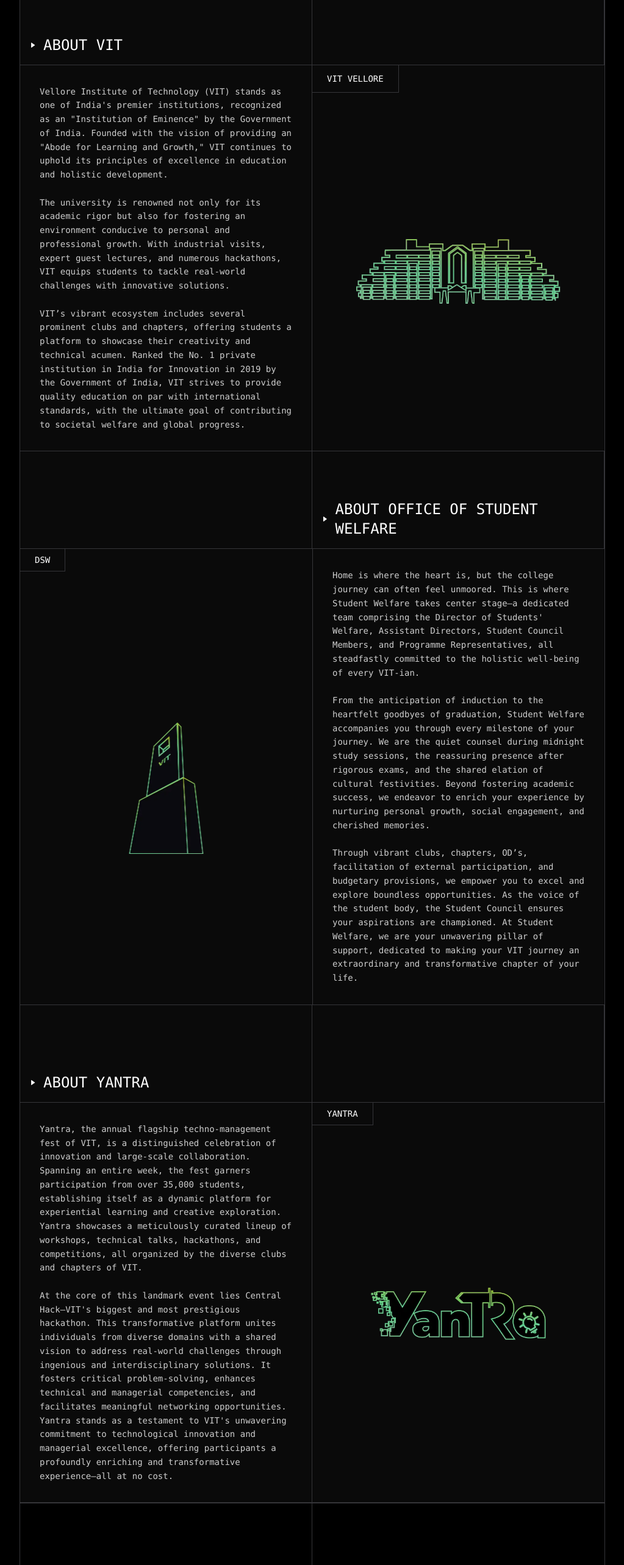
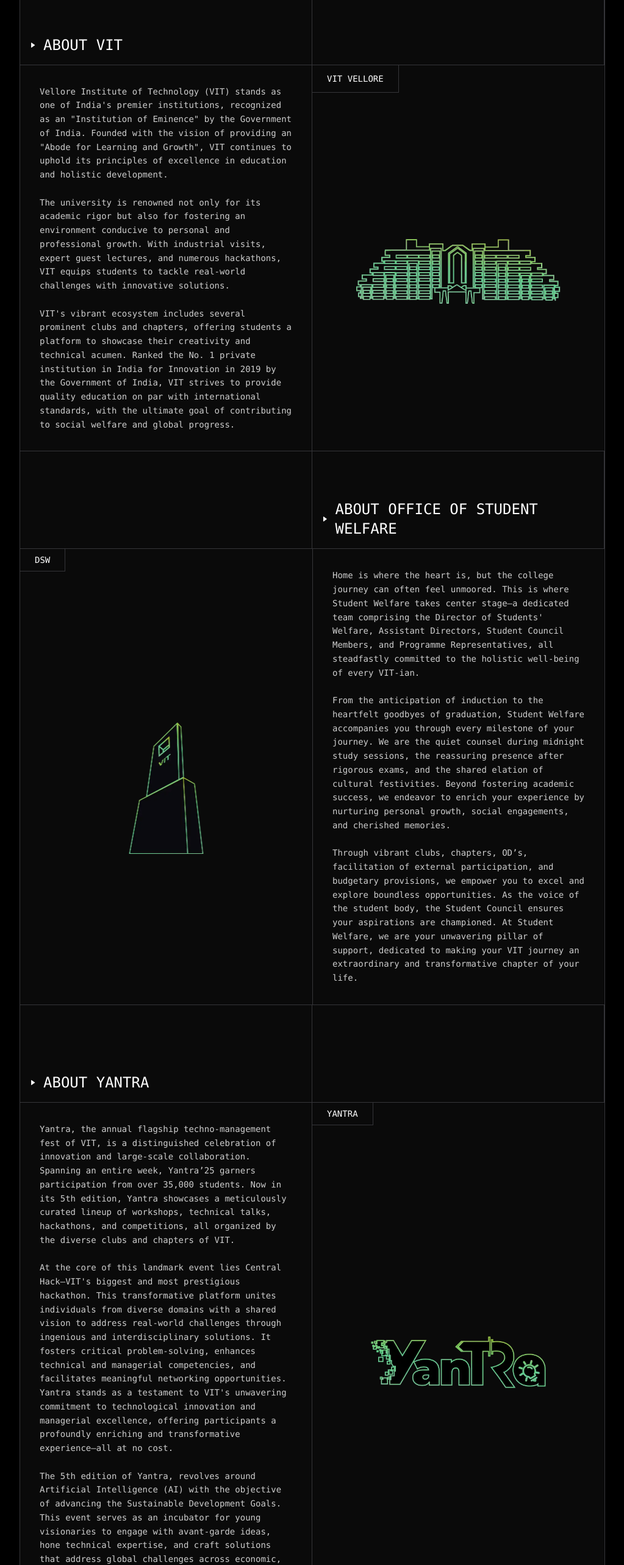
Before and after one commit to Keshav-Aneja/yantra-2025, a Next.js app: page / in a window 1280 px wide. Shown: the part 1720-4286 px from the top of the page at 61% size, without its empty margins (128-1151 px from the left). Built offline with nearby package versions, Linux system fonts and the light colour scheme.

Commit message:
fix: chatbot added to layout and about section content changed

```diff
--- a/src/app/layout.tsx
+++ b/src/app/layout.tsx
@@ -1,6 +1,7 @@
 import type { Metadata } from "next";
 import { Geist, Geist_Mono } from "next/font/google";
 import "@/styles/globals.css";
+import Chatbot from "@/components/Chatbot";
 
 const geistSans = Geist({
   variable: "--font-geist-sans",
@@ -31,6 +32,7 @@
         className={`${geistSans.variable} ${geistMono.variable} antialiased`}
       >
         {children}
+        <Chatbot />
       </body>
     </html>
   );
--- a/src/app/page.tsx
+++ b/src/app/page.tsx
@@ -9,7 +9,6 @@
 import Hero from "@/sections/Hero";
 import Timeline from "@/sections/Timeline";
 import SponsorCard from "@/components/sponsor-card";
-import Chatbot from "@/components/Chatbot";
 import Sponsors from "@/sections/sponsors";
 import { sponsors } from "@/constants/sponsors";
 import PrizePool from "@/sections/PrizePool";
@@ -19,7 +18,6 @@
   return (
     <div className="min-h-screen w-full bg-black">
       <Navbar />
-      <Chatbot />
       <Hero />
       <PrizePool />
       <AboutSection />
--- a/src/sections/About.tsx
+++ b/src/sections/About.tsx
@@ -15,25 +15,12 @@
       <div className="border-r border-b border-border"></div>
       <div className="border-r border-b border-border p-8">
         <p className="font-mono text-sm leading-relaxed opacity-80">
-          Vellore Institute of Technology (VIT) stands as one of India's premier
-          institutions, recognized as an "Institution of Eminence" by the
-          Government of India. Founded with the vision of providing an "Abode
-          for Learning and Growth," VIT continues to uphold its principles of
-          excellence in education and holistic development.
+          Vellore Institute of Technology (VIT) stands as one of India's premier institutions, recognized as an "Institution of Eminence" by the Government of India. Founded with the vision of providing an "Abode for Learning and Growth", VIT continues to uphold its principles of excellence in education and holistic development.
           <br />
           <br />
-          The university is renowned not only for its academic rigor but also
-          for fostering an environment conducive to personal and professional
-          growth. With industrial visits, expert guest lectures, and numerous
-          hackathons, VIT equips students to tackle real-world challenges with
-          innovative solutions. <br />
+          The university is renowned not only for its academic rigor but also for fostering an environment conducive to personal and professional growth. With industrial visits, expert guest lectures, and numerous hackathons, VIT equips students to tackle real-world challenges with innovative solutions. <br />
           <br />
-          VIT’s vibrant ecosystem includes several prominent clubs and chapters,
-          offering students a platform to showcase their creativity and
-          technical acumen. Ranked the No. 1 private institution in India for
-          Innovation in 2019 by the Government of India, VIT strives to provide
-          quality education on par with international standards, with the
-          ultimate goal of contributing to societal welfare and global progress.
+          VIT's vibrant ecosystem includes several prominent clubs and chapters, offering students a platform to showcase their creativity and technical acumen. Ranked the No. 1 private institution in India for Innovation in 2019 by the Government of India, VIT strives to provide quality education on par with international standards, with the ultimate goal of contributing to social welfare and global progress.
         </p>
       </div>
       <div className="border-b border-border flex flex-col justify-between">
@@ -74,29 +61,13 @@
       </div>
       <div className="border-b border-l border-border p-8">
         <p className="font-mono text-sm leading-relaxed opacity-80">
-          Home is where the heart is, but the college journey can often feel
-          unmoored. This is where Student Welfare takes center stage—a dedicated
-          team comprising the Director of Students' Welfare, Assistant
-          Directors, Student Council Members, and Programme Representatives, all
-          steadfastly committed to the holistic well-being of every VIT-ian.
+          Home is where the heart is, but the college journey can often feel unmoored. This is where Student Welfare takes center stage—a dedicated team comprising the Director of Students' Welfare, Assistant Directors, Student Council Members, and Programme Representatives, all steadfastly committed to the holistic well-being of every VIT-ian.
           <br />
           <br />
-          From the anticipation of induction to the heartfelt goodbyes of
-          graduation, Student Welfare accompanies you through every milestone of
-          your journey. We are the quiet counsel during midnight study sessions,
-          the reassuring presence after rigorous exams, and the shared elation
-          of cultural festivities. Beyond fostering academic success, we
-          endeavor to enrich your experience by nurturing personal growth,
-          social engagement, and cherished memories.
+          From the anticipation of induction to the heartfelt goodbyes of graduation, Student Welfare accompanies you through every milestone of your journey. We are the quiet counsel during midnight study sessions, the reassuring presence after rigorous exams, and the shared elation of cultural festivities. Beyond fostering academic success, we endeavor to enrich your experience by nurturing personal growth, social engagements, and cherished memories.
           <br />
           <br />
-          Through vibrant clubs, chapters, OD’s, facilitation of external
-          participation, and budgetary provisions, we empower you to excel and
-          explore boundless opportunities. As the voice of the student body, the
-          Student Council ensures your aspirations are championed. At Student
-          Welfare, we are your unwavering pillar of support, dedicated to making
-          your VIT journey an extraordinary and transformative chapter of your
-          life.
+          Through vibrant clubs, chapters, OD’s, facilitation of external participation, and budgetary provisions, we empower you to excel and explore boundless opportunities. As the voice of the student body, the Student Council ensures your aspirations are championed. At Student Welfare, we are your unwavering pillar of support, dedicated to making your VIT journey an extraordinary and transformative chapter of your life.
         </p>
       </div>
       <div className="border-r border-b border-border flex flex-col p-4 justify-end items-srart h-[10rem] min-h-fit">
@@ -108,26 +79,13 @@
       <div className="border-r border-b border-border"></div>
       <div className="border-r border-b border-border p-8">
         <p className="font-mono text-sm leading-relaxed opacity-80">
-          Yantra, the annual flagship techno-management fest of VIT, is a
-          distinguished celebration of innovation and large-scale collaboration.
-          Spanning an entire week, the fest garners participation from over
-          35,000 students, establishing itself as a dynamic platform for
-          experiential learning and creative exploration. Yantra showcases a
-          meticulously curated lineup of workshops, technical talks, hackathons,
-          and competitions, all organized by the diverse clubs and chapters of
-          VIT.
+          Yantra, the annual flagship techno-management fest of VIT, is a distinguished celebration of innovation and large-scale collaboration. Spanning an entire week, Yantra’25 garners participation from over 35,000 students. Now in its 5th edition, Yantra showcases a meticulously curated lineup of workshops, technical talks, hackathons, and competitions, all organized by the diverse clubs and chapters of VIT.
           <br />
           <br />
-          At the core of this landmark event lies Central Hack—VIT's biggest and
-          most prestigious hackathon. This transformative platform unites
-          individuals from diverse domains with a shared vision to address
-          real-world challenges through ingenious and interdisciplinary
-          solutions. It fosters critical problem-solving, enhances technical and
-          managerial competencies, and facilitates meaningful networking
-          opportunities. Yantra stands as a testament to VIT's unwavering
-          commitment to technological innovation and managerial excellence,
-          offering participants a profoundly enriching and transformative
-          experience—all at no cost.
+          At the core of this landmark event lies Central Hack—VIT's biggest and most prestigious hackathon. This transformative platform unites individuals from diverse domains with a shared vision to address real-world challenges through ingenious and interdisciplinary solutions. It fosters critical problem-solving, enhances technical and managerial competencies, and facilitates meaningful networking opportunities. Yantra stands as a testament to VIT's unwavering commitment to technological innovation and managerial excellence, offering participants a profoundly enriching and transformative experience—all at no cost.
+          <br />
+          <br />
+          The 5th edition of Yantra, revolves around Artificial Intelligence (AI) with the objective of advancing the Sustainable Development Goals. This event serves as an incubator for young visionaries to engage with avant-garde ideas, hone technical expertise, and craft solutions that address global challenges across economic, social, and environmental spheres.
         </p>
       </div>
       <div className="border-b border-border flex flex-col justify-between">
```
